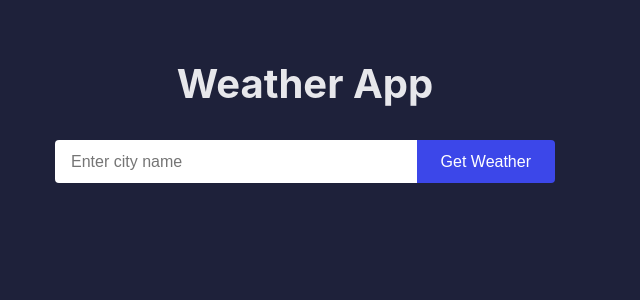
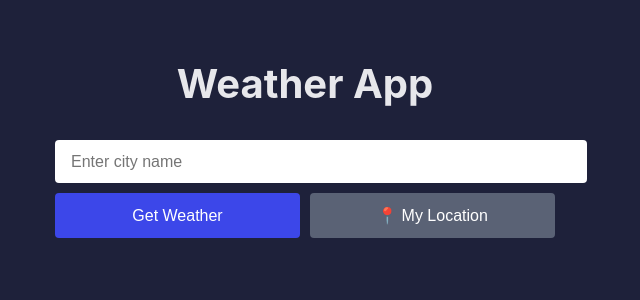
Before and after one commit to tlavrova/weather-app, a React (Create React App) app: page / in a window 1280 px wide. Shown: the top 300 px of the page, without its empty margins (335-975 px from the left). Built offline with nearby package versions, Linux system fonts and the light colour scheme.

Commit message:
Add geolocation functionality to fetch weather data based on user's location

```diff
--- a/src/App.css
+++ /dev/null
@@ -1,131 +0,0 @@
-.App {
-  text-align: center;
-}
-
-.App-logo {
-  height: 40vmin;
-  pointer-events: none;
-}
-
-@media (prefers-reduced-motion: no-preference) {
-  .App-logo {
-    animation: App-logo-spin infinite 20s linear;
-  }
-}
-
-.App-header {
-  background-color: #1e213a;
-  min-height: 100vh;
-  display: flex;
-  flex-direction: column;
-  align-items: center;
-  padding: 2rem;
-  color: white;
-}
-
-h1 {
-  margin-bottom: 2rem;
-  font-size: 2.5rem;
-  color: #e7e7eb;
-}
-
-.search-form {
-  margin-bottom: 2rem;
-  width: 100%;
-  max-width: 500px;
-  display: flex;
-}
-
-.search-input {
-  flex-grow: 1;
-  padding: 0.8rem 1rem;
-  font-size: 1rem;
-  border: none;
-  border-radius: 4px 0 0 4px;
-  outline: none;
-}
-
-.search-button {
-  padding: 0.8rem 1.5rem;
-  background-color: #3c47e9;
-  color: white;
-  border: none;
-  border-radius: 0 4px 4px 0;
-  font-size: 1rem;
-  cursor: pointer;
-  transition: background-color 0.3s;
-}
-
-.search-button:hover {
-  background-color: #2b3ad6;
-}
-
-.error-message {
-  color: #ff9e80;
-  margin: 1rem 0;
-  font-size: 1rem;
-}
-
-.weather-card {
-  background-color: rgba(30, 33, 58, 0.7);
-  border-radius: 16px;
-  padding: 2rem;
-  box-shadow: 0 10px 20px rgba(0, 0, 0, 0.2);
-  min-width: 300px;
-  width: 100%;
-  max-width: 500px;
-  margin-top: 1rem;
-}
-
-.weather-card h2 {
-  font-size: 1.75rem;
-  margin-bottom: 1rem;
-  color: #e7e7eb;
-}
-
-.weather-icon {
-  margin: 1rem 0;
-}
-
-.weather-icon img {
-  width: 100px;
-  height: 100px;
-}
-
-.temperature {
-  font-size: 3rem;
-  font-weight: bold;
-  margin: 1rem 0;
-  color: #e7e7eb;
-}
-
-.weather-description {
-  font-size: 1.4rem;
-  margin-bottom: 1.5rem;
-  text-transform: capitalize;
-  color: #a09fb1;
-}
-
-.weather-details {
-  display: flex;
-  flex-direction: column;
-  gap: 0.5rem;
-  margin-top: 1rem;
-  font-size: 1rem;
-  color: #a09fb1;
-}
-
-@media (max-width: 768px) {
-  .search-form {
-    flex-direction: column;
-  }
-
-  .search-input {
-    border-radius: 4px;
-    margin-bottom: 0.5rem;
-  }
-
-  .search-button {
-    border-radius: 4px;
-  }
-}
--- a/src/App.tsx
+++ b/src/App.tsx
@@ -1,5 +1,5 @@
 import React, { useState, useEffect } from 'react';
-import './App.css';
+import './styles/App.css';
 
 // Component imports
 import WeatherCard from './components/WeatherCard';
@@ -22,6 +22,7 @@ function App() {
   const [weatherData, setWeatherData] = useState<WeatherData | null>(null);
   const [isLoading, setIsLoading] = useState<boolean>(false);
   const [error, setError] = useState<string | null>(null);
+  const [isGeolocating, setIsGeolocating] = useState<boolean>(false);
 
   // Load the last searched city from local storage on component mount
   useEffect(() => {
@@ -57,6 +58,81 @@ function App() {
     }
   };
 
+  /**
+   * Get the user's current position using the Geolocation API
+   * @returns Promise with GeolocationPosition
+   */
+  const getCurrentPosition = (): Promise<GeolocationPosition> => {
+    return new Promise((resolve, reject) => {
+      navigator.geolocation.getCurrentPosition(resolve, reject, {
+        enableHighAccuracy: true,
+        timeout: 5000,
+        maximumAge: 0
+      });
+    });
+  };
+
+  /**
+   * Handle geolocation-specific errors with user-friendly messages
+   * @param error - The error that occurred during geolocation
+   */
+  const handleGeolocationError = (error: unknown): string => {
+    console.error('Geolocation error:', error);
+
+    if (error instanceof GeolocationPositionError) {
+      switch(error.code) {
+        case error.PERMISSION_DENIED:
+          return "You denied the request for geolocation";
+        case error.POSITION_UNAVAILABLE:
+          return "Location information is unavailable";
+        case error.TIMEOUT:
+          return "The request to get user location timed out";
+        default:
+          return "An unknown error occurred while getting location";
+      }
+    }
+
+    return error instanceof Error ? error.message : "Failed to get weather for your location";
+  };
+
+  /**
+   * Handles getting weather data based on the user's current location
+   */
+  const handleLocationRequest = async () => {
+    if (!navigator.geolocation) {
+      setError("Geolocation is not supported by your browser");
+      return;
+    }
+
+    setIsGeolocating(true);
+    setError(null);
+
+    try {
+      // Get current position coordinates
+      const position = await getCurrentPosition();
+      const { latitude, longitude } = position.coords;
+
+      // Fetch weather data using coordinates
+      setIsLoading(true);
+      const data = await weatherService.fetchWeatherByCoordinates(latitude, longitude);
+
+      // Update city name and store in local storage
+      if (data.name) {
+        setCity(data.name);
+        localStorage.setItem(STORAGE_KEYS.LAST_CITY, data.name);
+      }
+
+      setWeatherData(data);
+    } catch (error) {
+      const errorMessage = handleGeolocationError(error);
+      setError(errorMessage);
+      setWeatherData(null);
+    } finally {
+      setIsLoading(false);
+      setIsGeolocating(false);
+    }
+  };
+
   // Render UI elements based on current state
   return (
     <div className="App">
@@ -64,9 +140,10 @@ function App() {
         <h1>Weather App</h1>
 
         {/* Search component */}
-        <SearchBar onSearch={handleSearch} />
+        <SearchBar onSearch={handleSearch} onLocationRequest={handleLocationRequest} />
 
         {/* Conditional rendering based on state */}
+        {isGeolocating && <p className="status-message">Getting your location...</p>}
         {isLoading && <p className="status-message">Loading weather data...</p>}
         {error && <p className="error-message">{error}</p>}
         {weatherData && <WeatherCard weatherData={weatherData} />}
--- /dev/null
+++ b/src/components/LocationButton.tsx
@@ -0,0 +1,23 @@
+import React from 'react';
+
+interface LocationButtonProps {
+  onLocationRequest: () => void;
+}
+
+/**
+ * Component for the "My Location" button that gets the user's current location
+ */
+const LocationButton: React.FC<LocationButtonProps> = ({ onLocationRequest }) => {
+  return (
+    <button
+      type="button"
+      className="location-button"
+      onClick={onLocationRequest}
+      title="Get weather for your current location"
+    >
+      📍 My Location
+    </button>
+  );
+};
+
+export default LocationButton;
--- a/src/components/SearchBar.tsx
+++ b/src/components/SearchBar.tsx
@@ -1,15 +1,23 @@
 import React, { useState } from 'react';
+import '../styles/SearchBar.css';
+import LocationButton from './LocationButton';
 
 interface SearchBarProps {
   onSearch: (city: string) => void;
+  onLocationRequest?: () => void; // Optional callback for location button
 }
 
-const SearchBar: React.FC<SearchBarProps> = ({ onSearch }) => {
+/**
+ * Component that handles weather searching by city name
+ */
+const SearchBar: React.FC<SearchBarProps> = ({ onSearch, onLocationRequest }) => {
   const [city, setCity] = useState<string>('');
 
   const handleSubmit = (e: React.FormEvent<HTMLFormElement>) => {
     e.preventDefault();
-    onSearch(city);
+    if (city.trim()) {
+      onSearch(city);
+    }
   };
 
   return (
@@ -21,9 +29,12 @@ const SearchBar: React.FC<SearchBarProps> = ({ onSearch }) => {
         onChange={(e) => setCity(e.target.value)}
         className="search-input"
       />
-      <button type="submit" className="search-button">
-        Get Weather
-      </button>
+      <div className="search-buttons">
+        <button type="submit" className="search-button">
+          Get Weather
+        </button>
+        {onLocationRequest && <LocationButton onLocationRequest={onLocationRequest} />}
+      </div>
     </form>
   );
 };
--- a/src/components/WeatherCard.tsx
+++ b/src/components/WeatherCard.tsx
@@ -1,5 +1,6 @@
 import React from 'react';
 import { WeatherData } from '../types/weather';
+import '../styles/WeatherCard.css';
 
 interface WeatherCardProps {
   weatherData: WeatherData;
--- a/src/services/weatherService.ts
+++ b/src/services/weatherService.ts
@@ -26,5 +26,29 @@ export const weatherService = {
     }
 
     return response.json();
-  }
+  },
+
+  /**
+   * Fetch weather data based on geographic coordinates
+   *
+   * @param latitude - The latitude coordinate
+   * @param longitude - The longitude coordinate
+   * @returns Promise with weather data
+   */
+  async fetchWeatherByCoordinates(
+    latitude: number,
+    longitude: number
+  ): Promise<WeatherData> {
+    const API_KEY = process.env.REACT_APP_WEATHER_API_KEY;
+    const API_URL = `https://api.openweathermap.org/data/2.5/weather?lat=${latitude}&lon=${longitude}&units=metric&appid=${API_KEY}`;
+
+    const response = await fetch(API_URL);
+
+    if (!response.ok) {
+      const errorData = await response.json();
+      throw new Error(errorData.message || 'Failed to fetch weather data');
+    }
+
+    return response.json();
+  },
 };
--- /dev/null
+++ b/src/styles/App.css
@@ -0,0 +1,78 @@
+/*
+ * Weather App Base Styles
+ */
+
+/* --------------------
+ * Variables
+ * -------------------- */
+:root {
+  /* Colors */
+  --primary-color: #3c47e9;
+  --primary-hover: #2b3ad6;
+  --secondary-color: #5a6275;
+  --secondary-hover: #424b5f;
+  --background-dark: #1e213a;
+  --text-light: #e7e7eb;
+  --text-muted: #a09fb1;
+  --error: #ff9e80;
+
+  /* Spacing */
+  --spacing-sm: 0.5rem;
+  --spacing-md: 1rem;
+  --spacing-lg: 1.5rem;
+  --spacing-xl: 2rem;
+
+  /* Border radius */
+  --border-radius: 4px;
+  --card-radius: 16px;
+}
+
+/* --------------------
+ * App Container
+ * -------------------- */
+.App {
+  text-align: center;
+}
+
+.App-logo {
+  height: 40vmin;
+  pointer-events: none;
+}
+
+@media (prefers-reduced-motion: no-preference) {
+  .App-logo {
+    animation: App-logo-spin infinite 20s linear;
+  }
+}
+
+.App-header {
+  background-color: var(--background-dark);
+  min-height: 100vh;
+  display: flex;
+  flex-direction: column;
+  align-items: center;
+  padding: var(--spacing-xl);
+  color: white;
+}
+
+/* --------------------
+ * Typography
+ * -------------------- */
+h1 {
+  margin-bottom: var(--spacing-xl);
+  font-size: 2.5rem;
+  color: var(--text-light);
+}
+
+.error-message {
+  color: var(--error);
+  margin: var(--spacing-md) 0;
+  font-size: 1rem;
+}
+
+.status-message {
+  color: var(--text-light);
+  margin: var(--spacing-md) 0;
+  font-size: 1rem;
+  font-style: italic;
+}
--- /dev/null
+++ b/src/styles/SearchBar.css
@@ -0,0 +1,71 @@
+/*
+ * SearchBar Component Styles
+ */
+
+.search-form {
+  margin-bottom: var(--spacing-xl);
+  width: 100%;
+  max-width: 500px;
+  display: flex;
+  flex-direction: column;
+  gap: 10px;
+}
+
+.search-input {
+  width: 100%;
+  padding: 0.8rem var(--spacing-md);
+  font-size: 1rem;
+  border: none;
+  border-radius: var(--border-radius);
+  outline: none;
+}
+
+.search-buttons {
+  display: flex;
+  gap: 10px;
+  width: 100%;
+}
+
+/* Button styles */
+.search-button,
+.location-button {
+  padding: 0.8rem var(--spacing-lg);
+  color: white;
+  border: none;
+  border-radius: var(--border-radius);
+  font-size: 1rem;
+  cursor: pointer;
+  transition: background-color 0.3s;
+  flex: 1;
+}
+
+.search-button {
+  background-color: var(--primary-color);
+}
+
+.search-button:hover {
+  background-color: var(--primary-hover);
+}
+
+.location-button {
+  background-color: var(--secondary-color);
+  display: flex;
+  align-items: center;
+  justify-content: center;
+  gap: 5px;
+}
+
+.location-button:hover {
+  background-color: var(--secondary-hover);
+}
+
+/* Responsive styles */
+@media (max-width: 768px) {
+  .search-form {
+    flex-direction: column;
+  }
+
+  .search-input {
+    margin-bottom: var(--spacing-sm);
+  }
+}
--- /dev/null
+++ b/src/styles/WeatherCard.css
@@ -0,0 +1,52 @@
+/*
+ * WeatherCard Component Styles
+ */
+
+.weather-card {
+  background-color: rgba(30, 33, 58, 0.7);
+  border-radius: var(--card-radius);
+  padding: var(--spacing-xl);
+  box-shadow: 0 10px 20px rgba(0, 0, 0, 0.2);
+  min-width: 300px;
+  width: 100%;
+  max-width: 500px;
+  margin-top: var(--spacing-md);
+}
+
+.weather-card h2 {
+  font-size: 1.75rem;
+  margin-bottom: var(--spacing-md);
+  color: var(--text-light);
+}
+
+.weather-icon {
+  margin: var(--spacing-md) 0;
+}
+
+.weather-icon img {
+  width: 100px;
+  height: 100px;
+}
+
+.temperature {
+  font-size: 3rem;
+  font-weight: bold;
+  margin: var(--spacing-md) 0;
+  color: var(--text-light);
+}
+
+.weather-description {
+  font-size: 1.4rem;
+  margin-bottom: var(--spacing-lg);
+  text-transform: capitalize;
+  color: var(--text-muted);
+}
+
+.weather-details {
+  display: flex;
+  flex-direction: column;
+  gap: var(--spacing-sm);
+  margin-top: var(--spacing-md);
+  font-size: 1rem;
+  color: var(--text-muted);
+}
```
